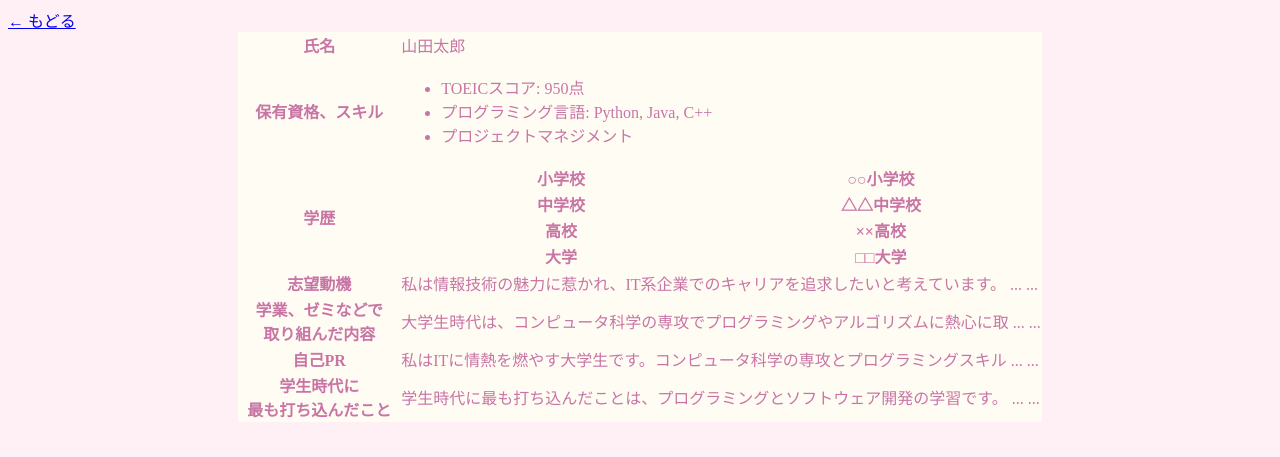
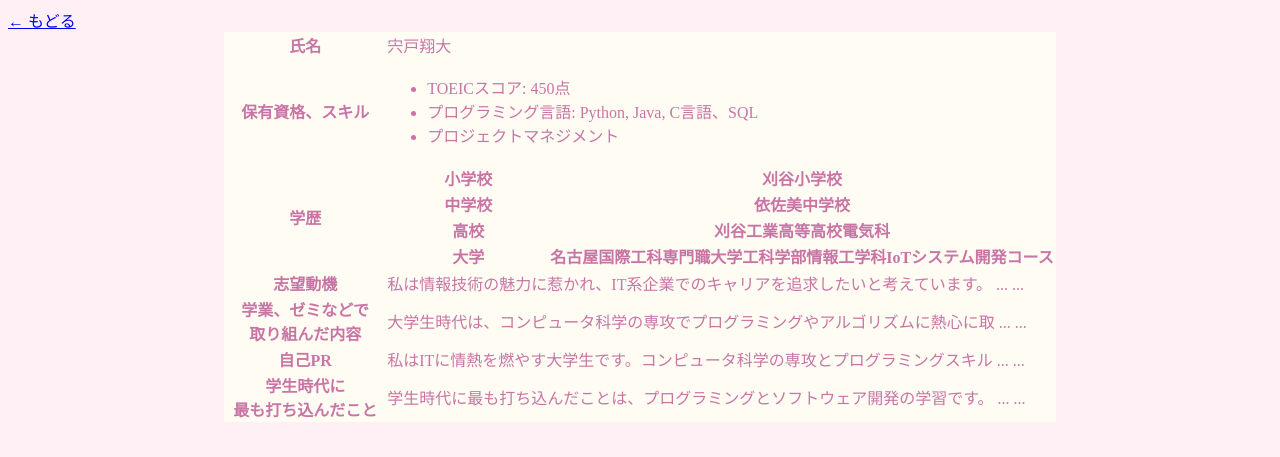
Before and after one commit to shishidoS/syoukai, a Jekyll site: the page built from site/_posts/2024-08-01-001.html, in a window 1280 px wide. Shown: the top 457 px of the page. Built offline with Jekyll 4.4.1, drawn with Linux system fonts in a browser that asks for light colours.

Commit message:
テスト１

```diff
--- a/site/_posts/2024-08-01-001.html
+++ b/site/_posts/2024-08-01-001.html
@@ -16,22 +16,22 @@
 #
 # ↓↓↓ データ (YAML形式) ↓↓↓
 #
-title: "01.山田太郎"
+title: "01.宍戸翔大"
 layout: "applicant"
-name: "山田太郎"
+name: "宍戸翔大"
 qualifications:
-  - "TOEICスコア: 950点"
-  - "プログラミング言語: Python, Java, C++"
+  - "TOEICスコア: 450点"
+  - "プログラミング言語: Python, Java, C言語、SQL"
   - "プロジェクトマネジメント"
 educational_backgrounds:
   - type: "小学校"
-    name: "○○小学校"
+    name: "刈谷小学校"
   - type: "中学校"
-    name: "△△中学校"
+    name: "依佐美中学校"
   - type: "高校"
-    name: "××高校"
+    name: "刈谷工業高等高校電気科"
   - type: "大学"
-    name: "□□大学"
+    name: "名古屋国際工科専門職大学工科学部情報工学科IoTシステム開発コース"
 motivation: |
   私は情報技術の魅力に惹かれ、IT系企業でのキャリアを追求したいと考えています。
   ...
--- a/site/index.html
+++ b/site/index.html
@@ -6,6 +6,8 @@ layout: default
 <h1>{{ page.title }}</h1>
 
 <p>トップページです。</p>
+
+<img src="\\wsl.localhost\Ubuntu\home\sss\git\スクリーンショット 2024-04-03 162714.png">
 
 <ul>
   {% for post in site.posts %}
```
Also changed, not shown: スクリーンショット 2024-04-03 162714.png (added).
